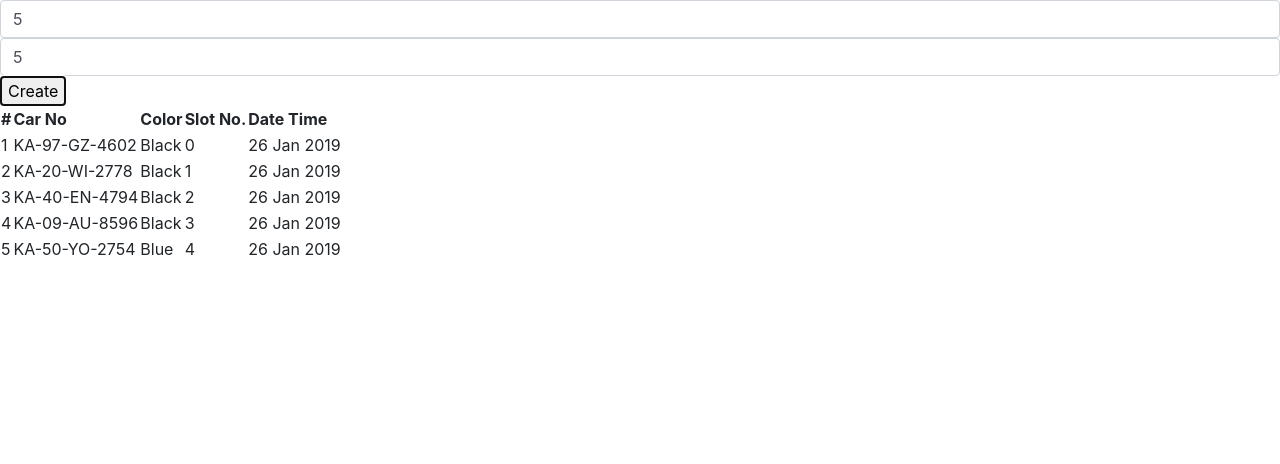
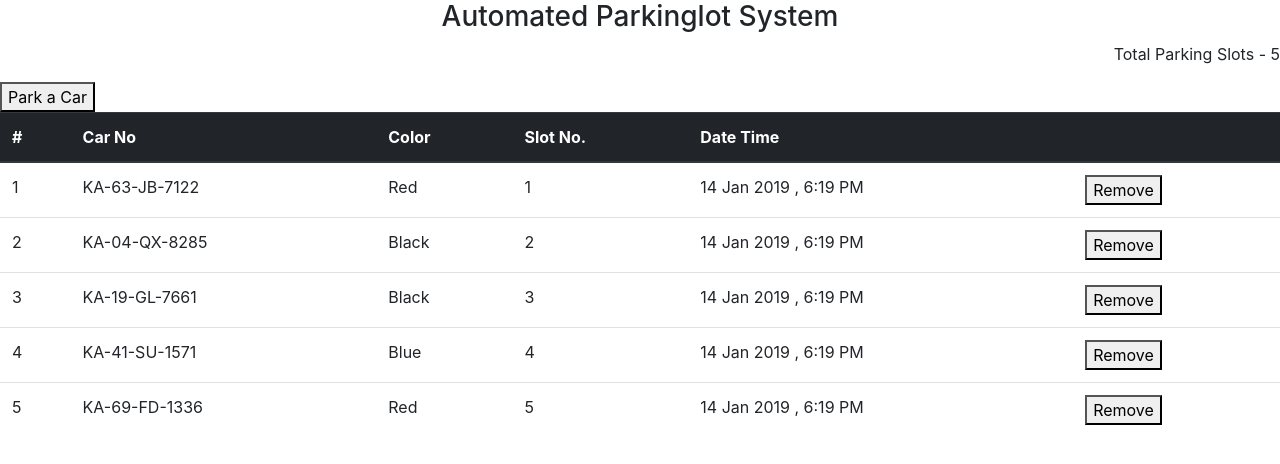
Before and after one commit to khandelwalriya/assignment_planetworx, an Angular app: page / in a window 1280 px wide. Both pictures are taken after typing "5", "5" into the empty fields and a click on the button "Create". Shown: the top 464 px of the page. Built offline with nearby package versions, Linux system fonts and the light colour scheme.

Commit message:
add/remove ccar to parking lot functions created

```diff
--- a/src/app/Car.ts
+++ b/src/app/Car.ts
@@ -3,11 +3,12 @@ export class Car {
     regno: string;
     color:string;
     alloted_slot_no :number;
-    parking_date:string;
+    parking_date:string|Date;
 
-    constructor(regno:string,color:string,alloted_slot_no:number) {
+    constructor(regno:string,color:string,alloted_slot_no:number,parking_date:string|Date) {
       this.regno = regno;
       this.color = color;
       this.alloted_slot_no =alloted_slot_no;
+      this.parking_date =parking_date;
     }
 }
--- a/src/app/app.component.html
+++ b/src/app/app.component.html
@@ -1,26 +1,73 @@
-<form>
+<h3 class="text-center">Automated Parkinglot System</h3>
+
+<form id="pakinglot_creationForm" class="d-none">
   <input type="number" name="noofspaces" class="form-control" [(ngModel)]="N" placeholder="Enter no. of parking slot" min="1">
   <input type="number" name="noofcarsinps" [(ngModel)]="m" placeholder="Enter no. of cars currently in the parking lot" min="1" class="form-control" max="{{N}}">
   <button (click)="createParkingLot()">Create</button>
 </form>
 
-<table>
-  <thead>
+
+<div id="listOfCarsParked" class="d-none">
+  <p class="text-right">Total Parking Slots - {{N}}</p>
+
+  <div><button type="button" data-target="#parkNewCarModal" data-toggle="modal">Park a Car</button></div>
+
+  <table class="table">
+    <thead class="thead-dark">
       <tr>
         <th>#</th>
         <th>Car No</th>
         <th>Color</th>
         <th>Slot No.</th>
         <th>Date Time</th>
+        <th></th>
       </tr>
     </thead>
     <tbody>
-    <tr *ngFor="let item of no_of_parkingspace_arr; let i=index;">
+      <tr *ngFor="let item of no_of_parkedcars_details_arr; let i=index;">
         <td>{{i+1}}</td>
         <td>{{item.regno}}</td>
         <td>{{item.color}}</td>
-      <td>{{item.alloted_slot_no}}</td>
-      <td>26 Jan 2019</td>
+        <td>{{item.alloted_slot_no }}</td>
+        <td>{{item.parking_date | date:'dd MMM y , h:mm a'}}</td>
+        <td><button (click)="removeCarsFromParking(item)">Remove</button></td>
       </tr>
     </tbody>
   </table>
+</div>
+
+<div class="modal" id="parkNewCarModal" data-keyboard="false" data-backdrop="static">
+  <div class="modal-dialog modal-lg">
+    <div class="modal-content">
+
+      <!-- Modal Header -->
+      <div class="modal-header">
+        <h4 class="modal-title">Car Details</h4>
+        <button type="button" class="close" data-dismiss="modal" (click)="closeModal()">&times;</button>
+      </div>
+
+      <!-- Modal body -->
+      <div class="modal-body">
+        <form [formGroup]="parkNewCarForm">
+          <div class="row">
+            <div class="col-md-6">
+              <label>Car No. <span class="text-danger">*</span></label>
+              <input type="text" name="" class="form-control" formControlName="regno">
+            </div>
+            <div class="col-md-6">
+              <label>Color <span class="text-danger">*</span></label>
+              <select formControlName="color" class="form-control">
+                <option value="">Choose Color</option>
+                <option *ngFor="let opt of color_list" value="{{opt}}">{{opt}}</option>
+              </select>
+            </div>
+            <div class="col-md-12 text-right">
+              <button class="rk-interalBtnColor addCursor my-2" [disabled]="!parkNewCarForm.valid" (click)="allotSlotToCar(parkNewCarForm.value)">Park</button>
+            </div>
+          </div>
+        </form>
+      </div>
+
+    </div>
+  </div>
+</div>
--- a/src/app/app.component.ts
+++ b/src/app/app.component.ts
@@ -1,27 +1,69 @@
-import { Component } from '@angular/core';
+import { Component, OnInit } from '@angular/core';
 import { Car } from './Car';
+import { AbstractControl, FormArray, FormBuilder, FormControl, FormGroup, Validators } from '@angular/forms';
+declare var $:any;
 
 @Component({
   selector: 'app-root',
   templateUrl: './app.component.html',
   styleUrls: ['./app.component.css']
 })
-export class AppComponent {
+
+export class AppComponent implements OnInit{
 
   N;
   m;
-  no_of_parkingspace_arr;
-  next_available_slot;
+  no_of_parkedcars_details_arr;
+  next_available_slots_arr;
   color_list = ['White','Blue','Black','Red'];
+  parkNewCarForm:FormGroup = new FormGroup({
+    regno: new FormControl("",Validators.required),
+    color:new FormControl("",Validators.required),
+    parking_date:new FormControl(new Date()),
+    alloted_slot_no:new FormControl("")
+  })
+
+  ngOnInit(){
+  	this.N=this.getDataFromSession('total_slots');
+  	this.no_of_parkedcars_details_arr = this.getDataFromSession('parkedCarsDetails');
+  	this.next_available_slots_arr = this.getDataFromSession('availableSlots');
+  	if(this.N==null || this.no_of_parkedcars_details_arr==null) {
+  		this.hideListOfCars();
+	  } else {
+	  	this.showListOfCars();
+	  }
+  }
+
   createParkingLot(){
-  	this.no_of_parkingspace_arr = new Array();
+  	if(this.N==null || this.no_of_parkedcars_details_arr==null){
+  		this.no_of_parkedcars_details_arr = new Array();
+  		this.next_available_slots_arr = new Array();
+  		this.generateInitialCarDetails();
+  	}
+  	this.showListOfCars();
+  }
+
+  generateInitialCarDetails(){
   	for(let i=0; i<this.m; i++){
   		let str = 'KA-'+this.generateRandomNo(2)+'-'+this.generateRandomString(2)+'-'+this.generateRandomNo(4);
   		let color=this.color_list[Math.floor(Math.random()*this.color_list.length)];
-  		let obj = new Car(str,color,i);
-  		this.no_of_parkingspace_arr.push(obj);
-  		console.log(this.no_of_parkingspace_arr);
+  		let obj = new Car(str,color,i+1,new Date());
+  		this.no_of_parkedcars_details_arr.push(obj);
   	}
+  	this.next_available_slots_arr.push(this.no_of_parkedcars_details_arr.length+1);
+  	this.setDataInSession('total_slots',this.N);
+  	this.setDataInSession('parkedCarsDetails',this.no_of_parkedcars_details_arr);
+  	this.setDataInSession('availableSlots',this.next_available_slots_arr);
+  }
+
+  showListOfCars(){
+  	document.getElementById('pakinglot_creationForm').classList.add('d-none');
+  	document.getElementById('listOfCarsParked').classList.remove('d-none');
+  }
+
+  hideListOfCars(){
+  	document.getElementById('pakinglot_creationForm').classList.remove('d-none');
+  	document.getElementById('listOfCarsParked').classList.add('d-none');
   }
 
   generateRandomNo(digit_len){
@@ -41,7 +83,69 @@ export class AppComponent {
 		return text;
 	}
 
-	checkUniqueRegNo(){
+	setDataInSession(id,value){
+		if(typeof value == 'object')
+			value = JSON.stringify(value);
+		sessionStorage.setItem(id,value);
+	}
+
+	getDataFromSession(id){
+		var value = sessionStorage.getItem(id);
+		try {
+			return JSON.parse(value);
+		} catch {
+			return value;
+		}
+	}
+
+	removeCarsFromParking(car){
+		for (let n = 0 ; n < this.no_of_parkedcars_details_arr.length ; n++) {
+	    if (this.no_of_parkedcars_details_arr[n].regno == car.regno) {
+	    	this.next_available_slots_arr.push(car.alloted_slot_no);
+	      var removedObject = this.no_of_parkedcars_details_arr.splice(n,1);
+	      removedObject = null;
+	      break;
+		  }
+		}
+		this.setDataInSession('parkedCarsDetails',this.no_of_parkedcars_details_arr);
+  	this.setDataInSession('availableSlots',this.next_available_slots_arr);
+	}
+
+	allotSlotToCar(formvals){
+		var flag = false;
+		for(let n = 0 ; n < this.no_of_parkedcars_details_arr.length ; n++){
+			if(formvals['regno']===this.no_of_parkedcars_details_arr[n]['regno']){
+				alert('Car no is already registered');
+				flag=true;
+				break;
+			}
+		}
+		if(!flag){
+			var slotno = this.availableSlot();
+			let obj = new Car(formvals['regno'],formvals['color'],slotno,new Date());
+			this.no_of_parkedcars_details_arr.push(obj);
+			if(this.next_available_slots_arr.indexOf(slotno) > -1){
+				this.next_available_slots_arr.splice(this.next_available_slots_arr.indexOf(slotno),1)
+			}
+			this.next_available_slots_arr.push(this.no_of_parkedcars_details_arr.length+1);
+			$('#parkNewCarModal').modal('hide');
+			alert(slotno + 'slot no is alloted');
+		}
+		this.closeModal();
+		this.setDataInSession('parkedCarsDetails',this.no_of_parkedcars_details_arr);
+  	this.setDataInSession('availableSlots',this.next_available_slots_arr);
+	}
+
+	availableSlot(){
+		return Math.min(...this.next_available_slots_arr);
+	}
+
+	checkCarNo(form){
 
 	}
+
+	closeModal(){
+		this.parkNewCarForm.reset();
+  	this.parkNewCarForm.controls['color'].setValue("");
+	}
 }
--- a/src/index.html
+++ b/src/index.html
@@ -11,5 +11,7 @@
 </head>
 <body>
   <app-root></app-root>
+  <script src="https://ajax.googleapis.com/ajax/libs/jquery/3.3.1/jquery.min.js"></script>
+  <script src="https://maxcdn.bootstrapcdn.com/bootstrap/4.1.3/js/bootstrap.min.js"></script>
 </body>
 </html>
```
Lines whose indentation alone changed are shown as unchanged.
